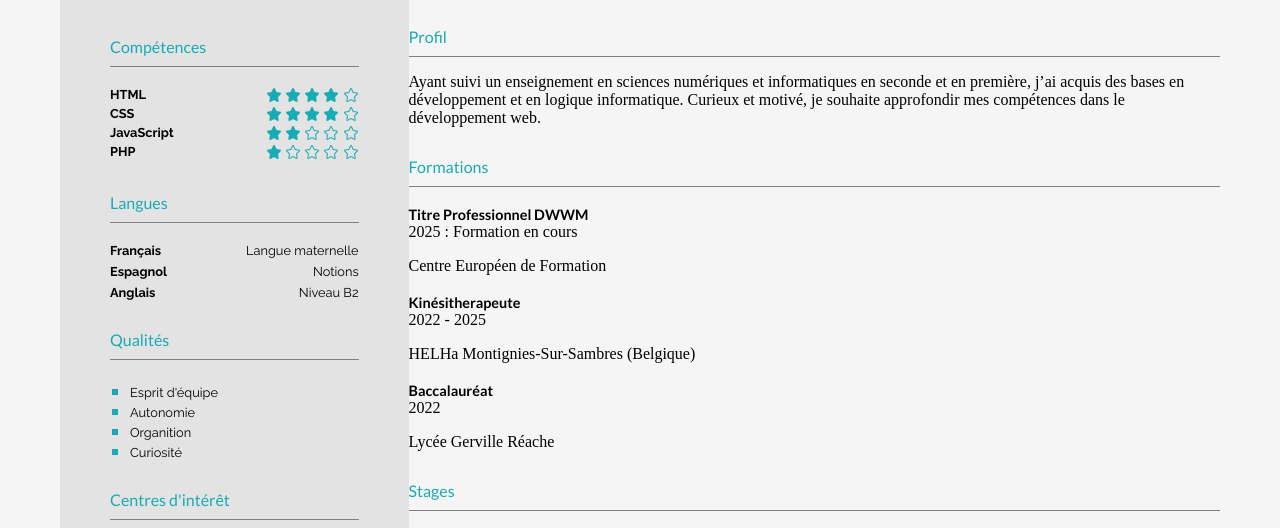
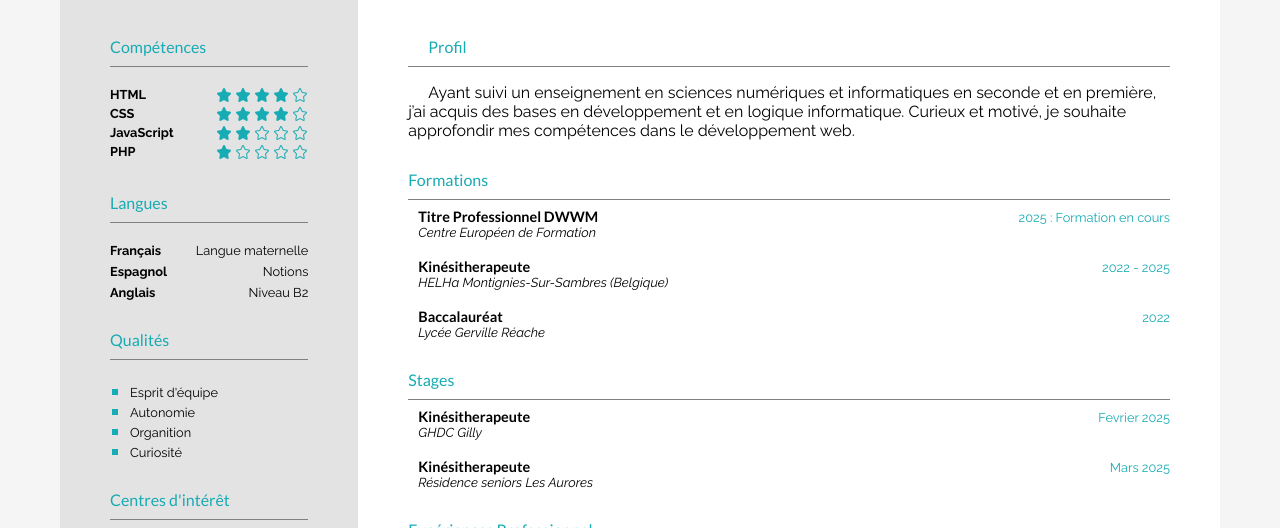
Before and after one commit to alixlauvagne971-pixel/Lauvagna_Alix_Devoir_3_CV_HTML_CSS, a plain HTML site: page index.html in a window 1280 px wide. Shown: the part 218-746 px from the top of the page. Drawn offline with Linux system fonts and the light colour scheme.

Commit message:
css contenu principal droite finish

```diff
--- a/assets/css/style.css
+++ b/assets/css/style.css
@@ -191,3 +191,54 @@ aside {
   color: #17abb3;
   font-size: 1.4em;
 }
+
+
+
+
+/*Contenu principal*/
+.principal {
+    padding: 10px 50px 20px 50px;
+    background-color: #ffffff;
+    font-family: 'raleway';
+}
+
+time {
+    color: #17abb3;
+    font-size: 0.8em;
+    margin-bottom: 0px;
+}
+
+article p {
+    margin: 0px;
+    padding: 0;
+    font-size: small;
+    font-style: italic;
+}
+
+article {
+    margin-bottom: 10px;
+    padding-left: 10px;
+}
+
+.profil {
+    text-indent: 20px;
+}
+
+
+/* Formations*/
+.cv-item-text {
+    display: flex;
+    justify-content: space-between;
+    align-items: end;
+    height: 25px;
+    margin-bottom: 0px;
+    margin-top: 0px;
+
+}
+
+/*Effets contenu principal*/
+
+.cv-item:hover{
+    background-color: #e3e3e3;
+    box-shadow: inset 4px 0 0 #17abb3;
+}
```
